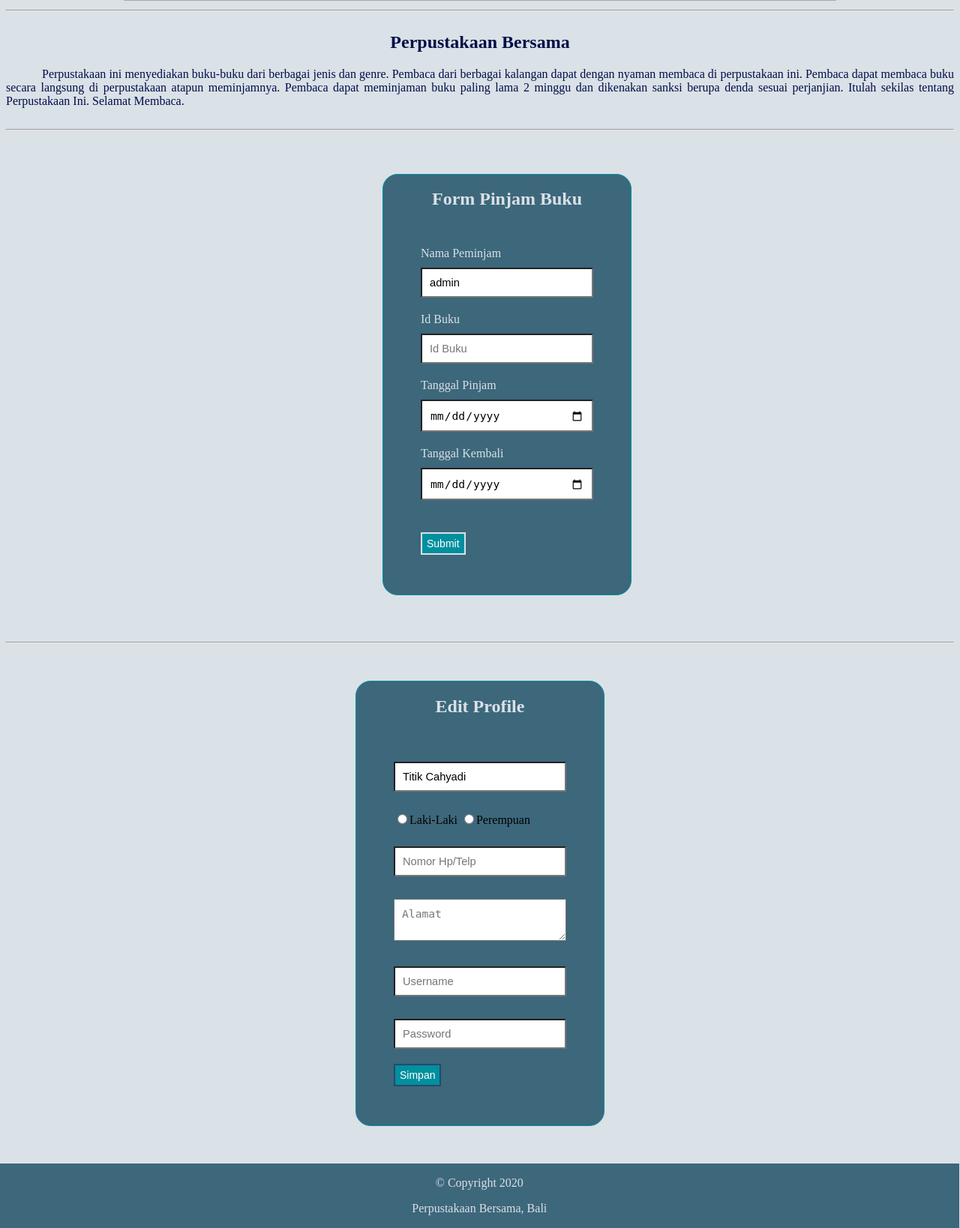
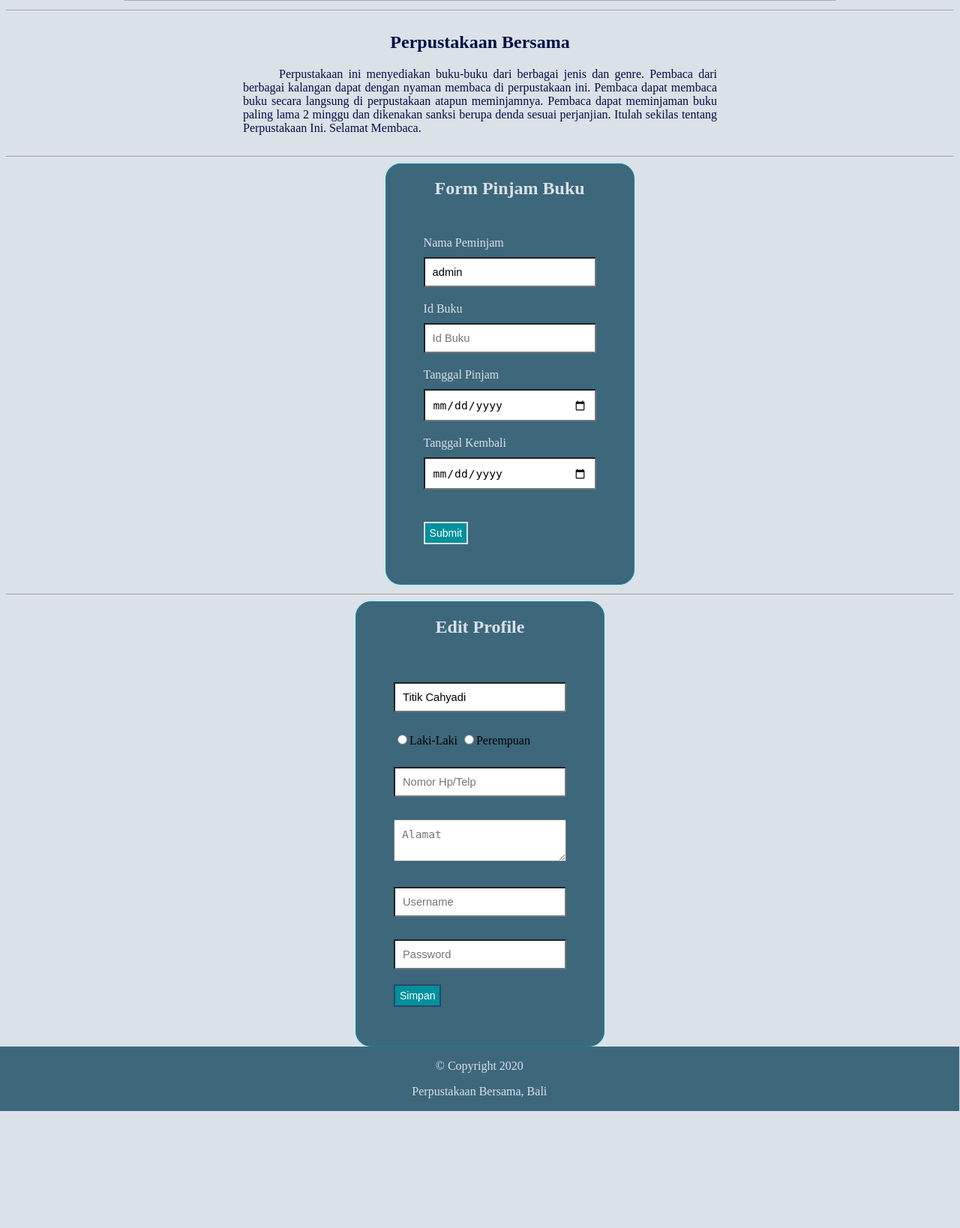
Before and after one commit to molent4/PraktikumWebB, a PHP site: page / in a window 1280 px wide; the page is wider, and only the part inside the window is pictured. Shown: the part 1730-3368 px from the top of that part at 75% size. After the commit the page ends 3212 px from the top of that part, so only its background shows below. Run offline with PHP 8.4, Linux system fonts and the light colour scheme; a user stored in the database is signed in; data comes from the database, SQL or seed files in the repository.

Commit message:
fix margin section

```diff
--- a/Tugas_13/CSS/index.css
+++ b/Tugas_13/CSS/index.css
@@ -112,12 +112,13 @@
 #section3 p{
   text-align: justify;
   text-indent: 0.5in;
+  width: 50%;
 }
 #section4{
   border: 1px solid #00909e;
   height: auto;
   width: 330px;
-  margin: 50px 502px;
+  margin: 0px 40% 0px;
   background-color: #3d677b;
   border-radius: 20px;
 }
@@ -168,7 +169,7 @@
   border: 1px solid #00909e;
   height: auto;
   width: 330px;
-  margin: 50px auto;
+  margin: auto;
   background-color: #3d677b;
   border-radius: 20px;
 }
--- a/Tugas_13/halaman_login.php
+++ b/Tugas_13/halaman_login.php
@@ -6,6 +6,7 @@
 	<link rel="stylesheet" type="text/css" href="CSS/halaman_login.css">
 </head>
 <body>
+	<div class="container">
 		<?php
 			include "koneksi.php";
 			if( isset($_SESSION['status'])) {
@@ -24,6 +25,7 @@
 				<li><a href="halaman_daftar.php">Daftar</a></li>
 			</ul>
 		</nav>
+		<div class="content">
 		<h1>Selamat Datang Di Perpustakaan Bersama</h1>
 		<div id="login_box">
 			<h2>LOG IN</h2>
@@ -35,9 +37,11 @@
 				<input type="submit" name="masuk" value="Login">
 			</form>
 		</div>
+		</div>
 		<footer>
 			<p>&copy Copyright 2020</p>
 			<p>Perpustakaan Bersama, Bali</p>
 		</footer>
+	</div>
 </body>
 </html>
```
Also changed, not shown: Tugas_13/CSS/halaman_login.css (+9 -0 lines), Tugas_13/CSS/index_admin.css (+8 -4 lines). Lines whose indentation alone changed are shown as unchanged.
